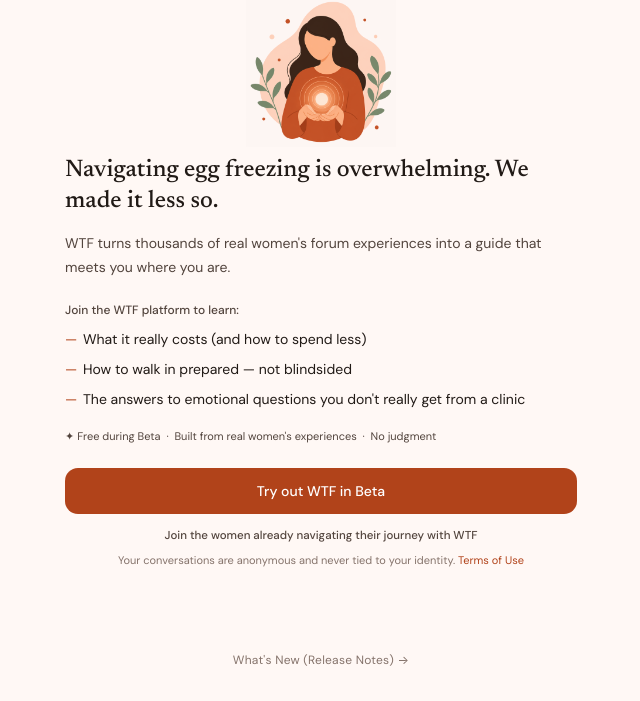
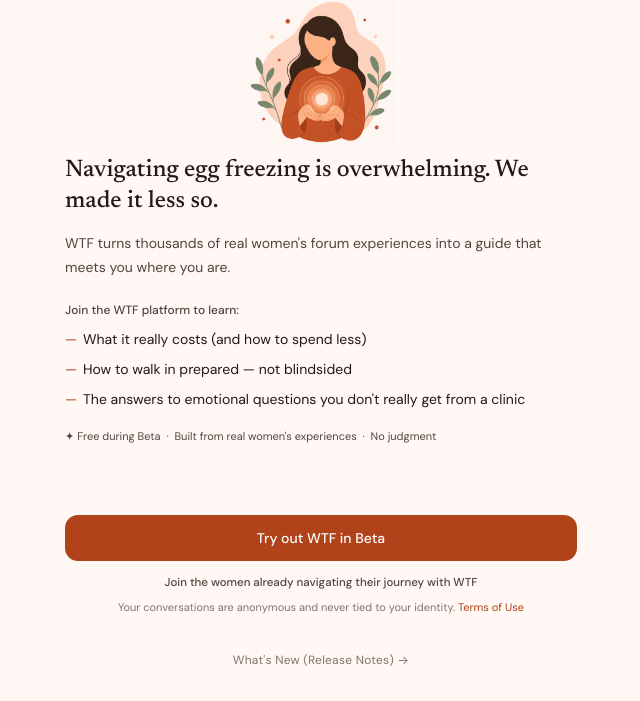
Before and after one commit to divyaspatel/WTFv2, a website built with Vite: page index.html in a window 1280 px wide. Shown: the part 99-800 px from the top of the page, without its empty margins (319-959 px from the left). Built offline with nearby package versions, Linux system fonts and the light colour scheme; some packages are replaced by stand-ins of ours; no server answers; the database is empty.

Commit message:
Fix S0 CTA button: move scroll to .s0-top only, pin CTA in non-scrollable footer
The whole .s0-wrap was overflow-y: auto, so touch events on the button
were being consumed as scroll gestures by the parent container. Now only
.s0-top scrolls; .s0-foot (containing the CTA) is a sibling outside
the scroll zone.

Co-Authored-By: Claude Sonnet 4.6 <noreply@anthropic.com>

```diff
--- a/styles.css
+++ b/styles.css
@@ -109,11 +109,16 @@ html, body {
   display: flex;
   flex-direction: column;
   height: 100%;
-  padding: 20px 24px 16px;
+  padding: 0 24px 0;
+  overflow: hidden;
+}
+.s0-top {
+  flex: 1;
   overflow-y: auto;
   -webkit-overflow-scrolling: touch;
+  padding-top: 20px;
+  padding-bottom: 8px;
 }
-.s0-top { flex-shrink: 0; }
 
 /* ── S0 hero illustration ── */
 .s0-hero-wrap {
@@ -147,7 +152,7 @@ html, body {
 
 .s0-tags     { font-family: 'DM Sans', sans-serif; font-size: 11px; color: var(--mid); line-height: 1.5; }
 
-.s0-foot     { padding-top: 24px; flex-shrink: 0; }
+.s0-foot     { padding-top: 24px; padding-bottom: 16px; flex-shrink: 0; }
 .s0-cta {
   width: 100%;
   padding: 14px;
```
